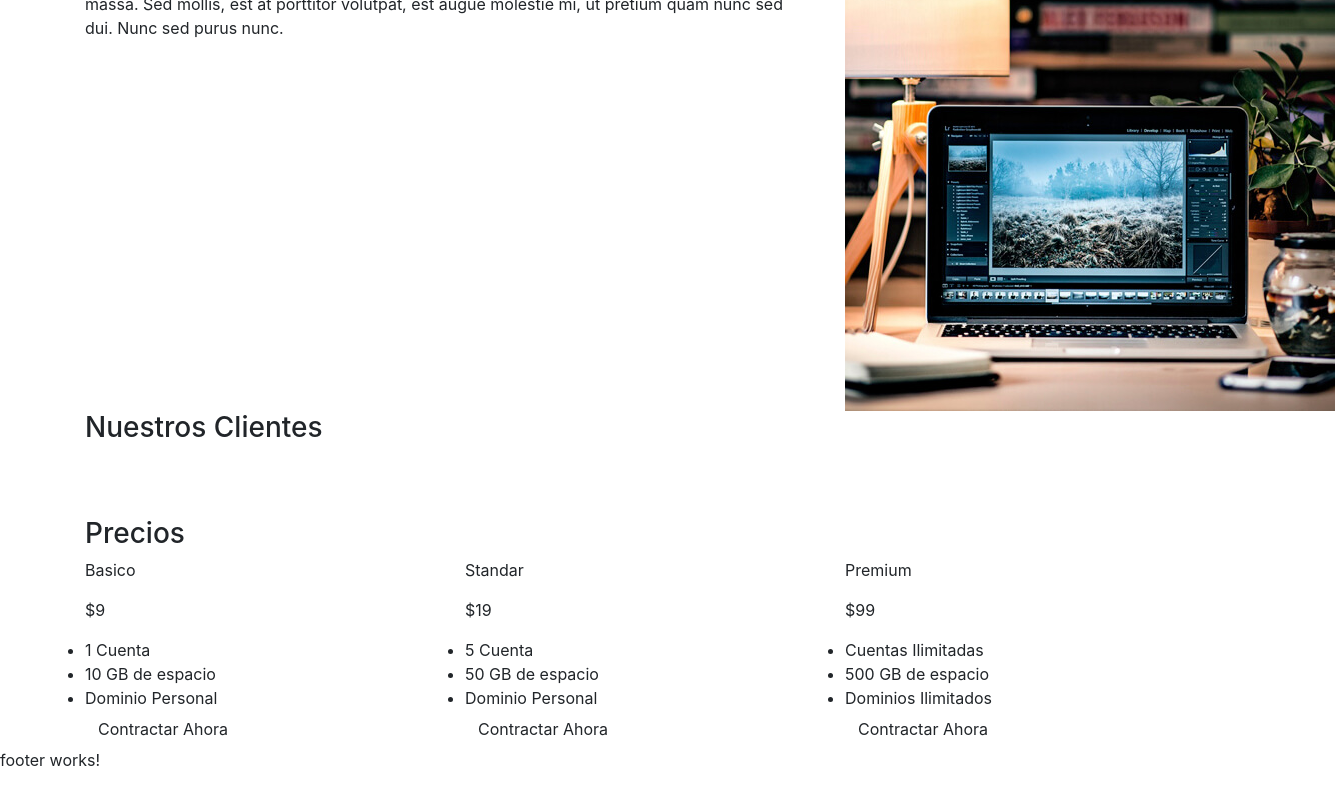
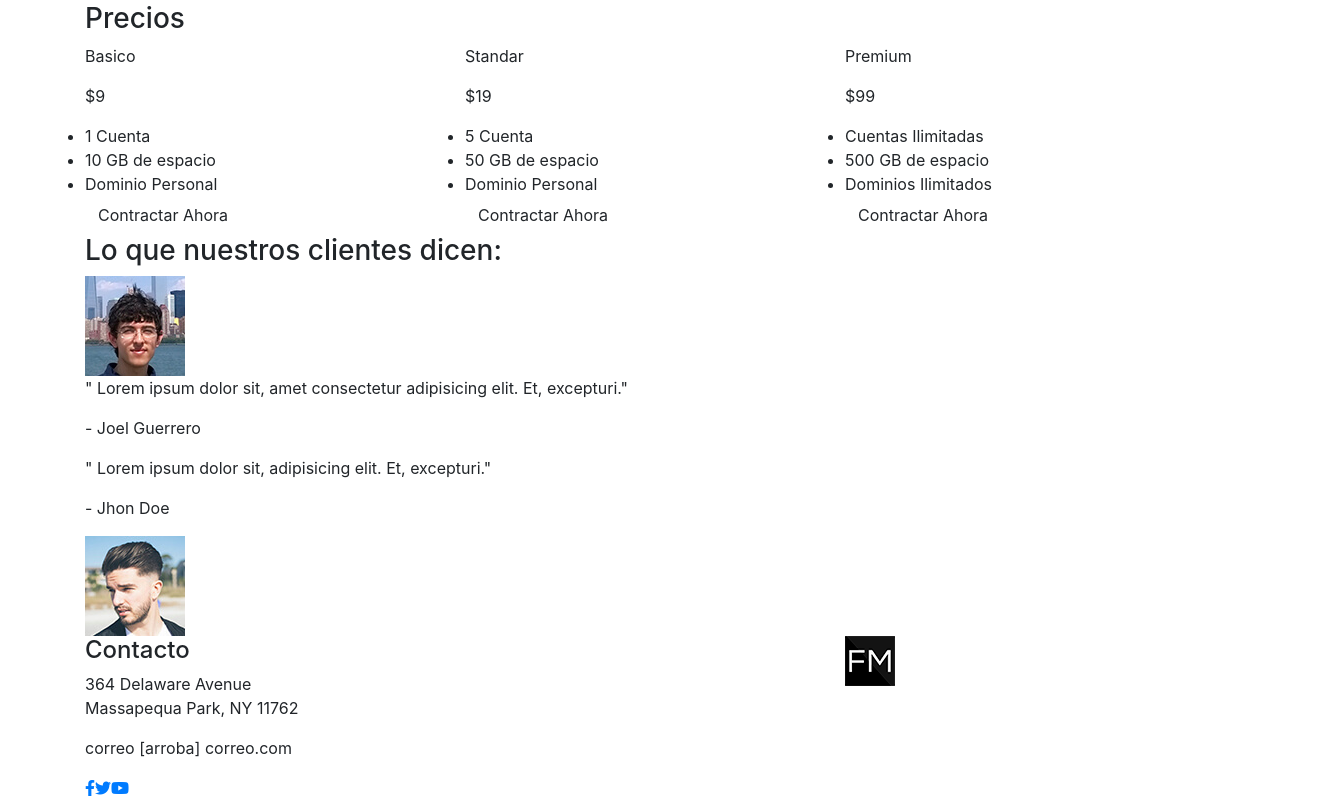
Before and after one commit to jguerrero101314/CursosDise-oWeb, an Angular app in the folder Practicas/Startup/: page / in a window 1280 px wide. Shown: the part 1166-1966 px from the top of the page, 1335 px wide, since content can reach past the window. Built offline with nearby package versions, Linux system fonts and the light colour scheme.

Commit message:
204. Reviews y Footer

```diff
--- a/Practicas/Startup/package.json
+++ b/Practicas/Startup/package.json
@@ -11,6 +11,7 @@
   },
   "private": true,
   "dependencies": {
+    "@angular-devkit/build-webpack": "^0.803.23",
     "@angular/animations": "~8.2.14",
     "@angular/common": "~8.2.14",
     "@angular/compiler": "~8.2.14",
--- a/Practicas/Startup/src/app/components/footer/footer.component.html
+++ b/Practicas/Startup/src/app/components/footer/footer.component.html
@@ -1 +1,27 @@
-<p>footer works!</p>
+<footer>
+    <div class="direccion">
+        <div class="container">
+            <div class="row">
+                <div class="col-md-8">
+                    <h4 class="titulo">Contacto</h4>
+                    <p class="calle">364 Delaware Avenue <br/> Massapequa Park, NY 11762 </p>
+                    <p class="correo">correo [arroba] correo.com</p>
+                </div>
+                <div class="col-md-4">
+                    <img src="../../../assets/img/logo.png" alt="">
+                </div>
+            </div>
+        </div>
+    </div>
+    <div class="social">
+        <div class="container">
+            <div class="row">
+                <div class="col-md-12">
+                    <a href="" class="facebook"><i class="fab fa-facebook-f"></i></a>
+                    <a href="" class="twitter"><i class="fab fa-twitter"></i></a>
+                    <a href="" class="youtube"><i class="fab fa-youtube"></i></a>
+                </div>
+            </div>
+        </div>
+    </div>
+</footer>
--- a/Practicas/Startup/src/app/components/main/main.component.html
+++ b/Practicas/Startup/src/app/components/main/main.component.html
@@ -33,7 +33,7 @@
                 <div class="col-md-12">
                     <div class="row foto">
                         <div class="col-xs-4 thumb">
-                            <a href="#"><img src="../../../assets/img/thumb1.jpg" alt=""></a>
+                            <a href="#"><img src="../../../assets/img/thumb1.jpg" width="300" alt=""></a>
                         </div>
                         <div class="col-md-8 texto">
                             <h2 class="titulo azul">Vivamus ultricies lacus eu ligula porttitor</h2>
@@ -47,7 +47,7 @@
                             <p class="parrafo derecha">Nunc a semper felis. Ut at tellus massa. Nulla sit amet massa blandit, accumsan orci in, gravida massa. Sed mollis, est at porttitor volutpat, est augue molestie mi, ut pretium quam nunc sed dui. Nunc sed purus nunc.</p>
                         </div>
                         <div class="col-md-4 thumb">
-                            <a href="#"><img src="../../../assets/img/thumb2.jpg" alt=""></a>
+                            <a href="#"><img src="../../../assets/img/thumb2.jpg" width="300" alt=""></a>
                         </div>
                     </div>
                 </div>
@@ -127,5 +127,33 @@
             </div>
         </div>
     </section>
-    <section class="reviews"></section>
+    <section class="reviews">
+        <div class="container">
+            <div class="row">
+                <div class="col-md-12">
+                    <h3 class="titulo">Lo que nuestros clientes dicen:</h3>
+                </div>
+            </div>
+            <div class="row">
+                <div class="col-md-12 cliente">
+                    <div class="foto">
+                        <img src="../../../assets/img/foto1.jpg" alt="">
+                    </div>
+                    <div class="review">
+                        <p class="texto"> " Lorem ipsum dolor sit, amet consectetur adipisicing elit. Et, excepturi."</p>
+                        <p class="nombre">- Joel Guerrero</p>
+                    </div>
+                </div>
+                <div class="col-md-12 cliente">
+                    <div class="review">
+                        <p class="texto"> " Lorem ipsum dolor sit, adipisicing elit. Et, excepturi."</p>
+                        <p class="nombre">- Jhon Doe</p>
+                    </div>
+                    <div class="foto">
+                        <img src="../../../assets/img/foto2.jpg" alt="">
+                    </div>
+                </div>
+            </div>
+        </div>
+    </section>
 </section>
```
Also changed, not shown: Practicas/Startup/.angulardoc.json (added), 1 other file (tests, documents, lock files or other folders).
